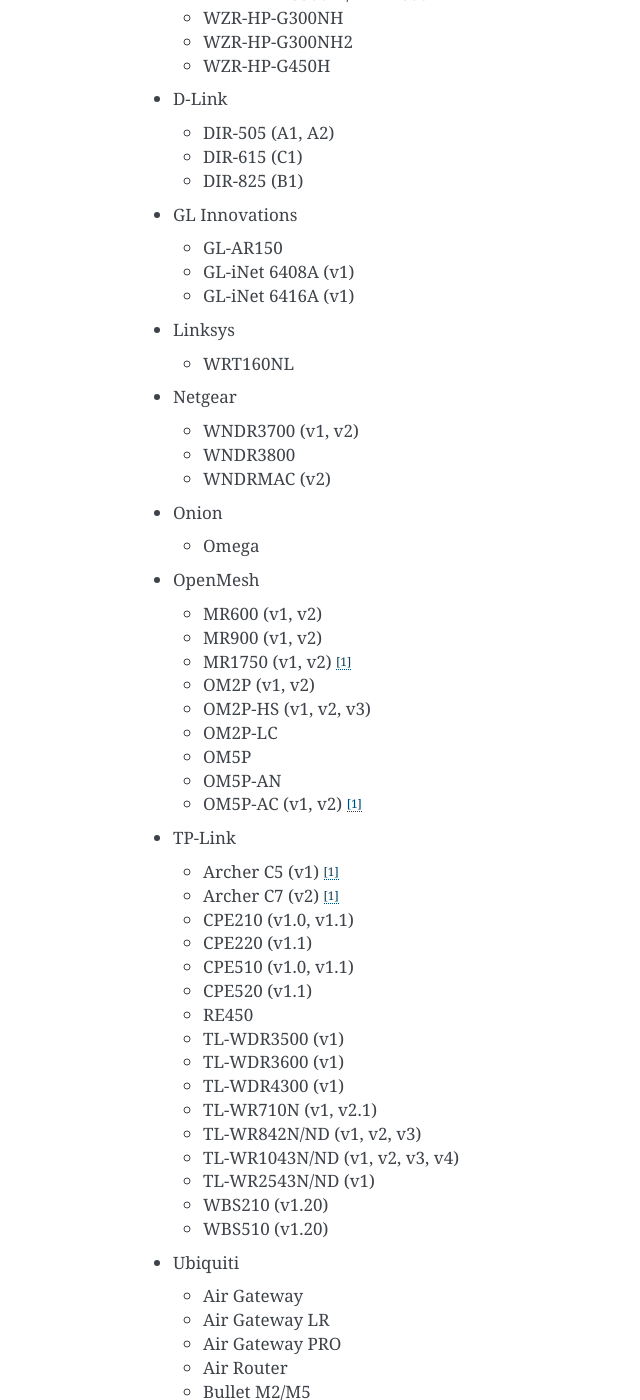
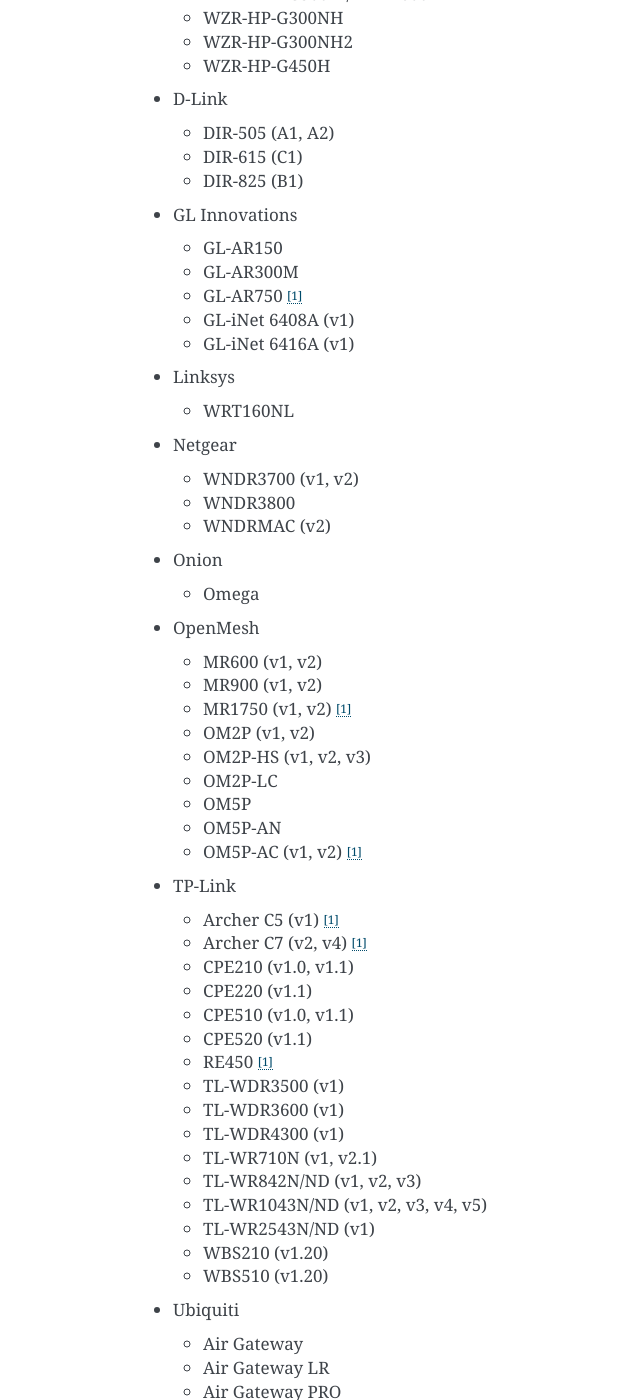
Before and after one commit to ffsh/site-ffrz, a Sphinx documentation site: the page built from gluon/docs/index.rst, in a window 1280 px wide and 1400 px high, scrolled down 3575 px. Shown: the whole window, without its empty margins (277-917 px from the left). Built offline with Sphinx 7.4.7, drawn with Linux system fonts in a browser that asks for light colours; some of the changed text lies outside the part shown.

Commit message:
testing: gluon 2017.1.x

```diff
--- a/gluon/docs/index.rst
+++ b/gluon/docs/index.rst
@@ -134,6 +134,8 @@ ar71xx-generic
 * GL Innovations
 
   - GL-AR150
+  - GL-AR300M
+  - GL-AR750 [#ath10k]_
   - GL-iNet 6408A (v1)
   - GL-iNet 6416A (v1)
 
@@ -166,18 +168,18 @@ ar71xx-generic
 * TP-Link
 
   - Archer C5 (v1) [#ath10k]_
-  - Archer C7 (v2) [#ath10k]_
+  - Archer C7 (v2, v4) [#ath10k]_
   - CPE210 (v1.0, v1.1)
   - CPE220 (v1.1)
   - CPE510 (v1.0, v1.1)
   - CPE520 (v1.1)
-  - RE450
+  - RE450 [#ath10k]_
   - TL-WDR3500 (v1)
   - TL-WDR3600 (v1)
   - TL-WDR4300 (v1)
   - TL-WR710N (v1, v2.1)
   - TL-WR842N/ND (v1, v2, v3)
-  - TL-WR1043N/ND (v1, v2, v3, v4)
+  - TL-WR1043N/ND (v1, v2, v3, v4, v5)
   - TL-WR2543N/ND (v1)
   - WBS210 (v1.20)
   - WBS510 (v1.20)
@@ -253,7 +256,7 @@ ar71xx-tiny
   - TL-WR743N/ND (v1, v2)
   - TL-WR841N/ND (v3, v5, v7, v8, v9, v10, v11, v12)
   - TL-WR843N/ND (v1)
-  - TL-WR940N (v1, v2, v3, v4)
+  - TL-WR940N (v1, v2, v3, v4, v5, v6)
   - TL-WR941ND (v2, v3, v4, v5, v6)
 
 brcm2708-bcm2708
```
Also changed, not shown: other parts of gluon/docs/index.rst (+1 -0 lines), 12 other files.
